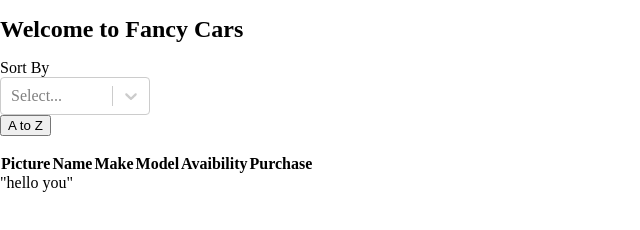
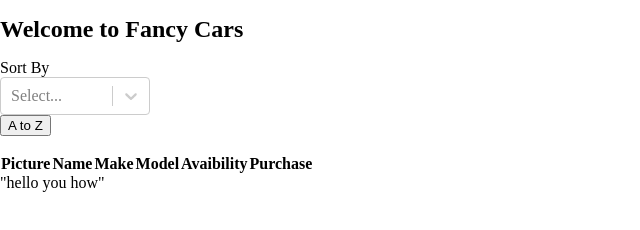
Before and after one commit to h42zhu/fancyCars, a React app: page fancyCars/index.html in a window 1280 px wide. Shown: the full height of the page, 0-640 px from the left. Built offline with nearby package versions, Linux system fonts and the light colour scheme.

Commit message:
Update index.html

```diff
--- a/fancyCars/index.html
+++ b/fancyCars/index.html
@@ -8,7 +8,7 @@
   <body>
     <div id="app">
     </div>
-    <div> "hello you" </div>
+    <div> "hello you how" </div>
     <script src="../dist/bundle.js"></script>
   </body>
 </html>
```
